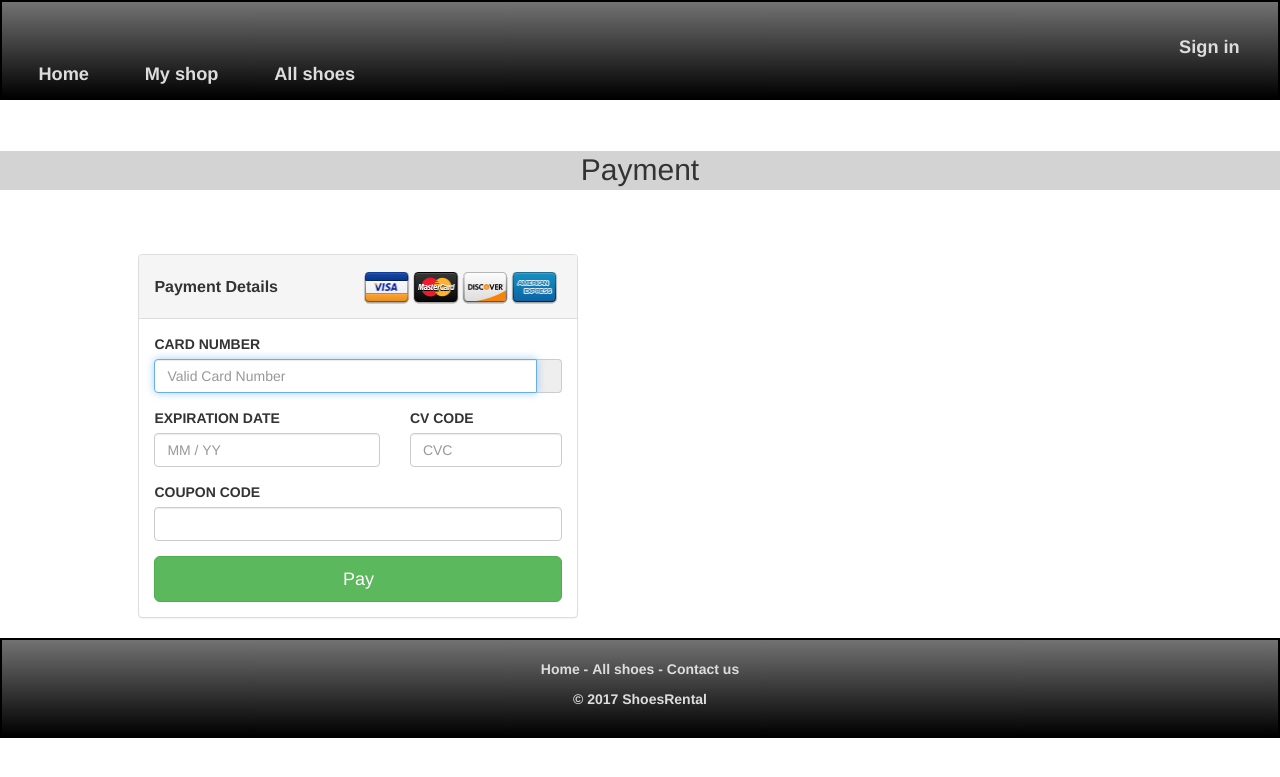
After one commit to issam21000/LumberShoes, a PHP site: template components/paymentForm.twig in a window 1280 px wide. The commit adds this page. Shown: the top 777 px of the page. Run offline with PHP 8.4, Linux system fonts and the light colour scheme; the template is opened without the code that fills it, so the values that code supplies are empty; some libraries are stand-ins or nearby versions.

Commit message:
add form payment

```diff
--- /dev/null
+++ b/Assets/css/payment.css
@@ -0,0 +1,58 @@
+
+/* CSS for Credit Card Payment form */
+.credit-card-box .panel-title {
+    display: inline;
+    font-weight: bold;
+}
+.credit-card-box .form-control.error {
+    border-color: red;
+    outline: 0;
+    box-shadow: inset 0 1px 1px rgba(0,0,0,0.075),0 0 8px rgba(255,0,0,0.6);
+}
+.credit-card-box label.error {
+  font-weight: bold;
+  color: red;
+  padding: 2px 8px;
+  margin-top: 2px;
+}
+.credit-card-box .payment-errors {
+  font-weight: bold;
+  color: red;
+  padding: 2px 8px;
+  margin-top: 2px;
+}
+.credit-card-box label {
+    display: block;
+}
+/* The old "center div vertically" hack */
+.credit-card-box .display-table {
+    display: table;
+}
+.credit-card-box .display-tr {
+    display: table-row;
+}
+.credit-card-box .display-td {
+    display: table-cell;
+    vertical-align: middle;
+    width: 50%;
+}
+/* Just looks nicer */
+.credit-card-box .panel-heading img {
+    min-width: 180px;
+}
+
+.containerPaiment{
+	margin-right: 10px;
+	margin-left: 5%;
+  margin-top: 5%;
+}
+
+
+.rowpayment{
+	margin-right: 10px;
+	margin-left: 5%;
+}
+
+.colPayment{
+	width: 470px;
+}
--- a/Assets/css/styles.css
+++ b/Assets/css/styles.css
@@ -77,8 +77,8 @@ footer {
 	height: 100px;
 	background: linear-gradient(#727272,#000000);
 	text-align: center;
-	/*position: absolute;*/
-	/*bottom: 0;*/
+	/*position: absolute;
+	bottom: 0;*/
 
 }
 .header a.enregistrer{
@@ -313,7 +313,7 @@ span.ShoesRental{
 	border:1px solid #d7d9e4 ;
 	margin-left:5%;
 	margin-top: 2%;
-	height: auto;
+	height: 20%;
 	width: 20%;
 	overflow: hidden;
 }
--- a/app/route.php
+++ b/app/route.php
@@ -51,6 +51,9 @@ $app->post('/bag/add', 'OrderController:addToBag')->setName('add_to_bag');
 
 $app->get('/bag', 'OrderController:displayBag')->setName('display_bag');
 
+//payment
+$app->post('/bag/payment', 'OrderController:payment')->setName('payment');
+
 //Remove an orderLine from bag
 
 $app->get('/bag/remove/{id:[0-9]+}', 'OrderController:removeFromBag')->setName('remove_from_bag');
--- a/app/src/Controllers/ShoesController.php
+++ b/app/src/Controllers/ShoesController.php
@@ -56,7 +56,7 @@ final class ShoesController extends BaseController
 
     public function searchShoes(Request $request, Response $response, $args){
         $brand = Brand::all();
-
+        $search=$request->getParam('query');
          if(isset($_GET['search']) && $_GET['search'] == 'submit'){
             $shoes = Shoes::where('model', 'like', "%$search%")->orWhere('description', 'like', "%$search%")->orWhereIn('brand_id', Brand::where('legend','like',"%$search%")->distinct()->get())->distinct()->get();
             return $this->container->view->render($response, 'shoes.twig',['shoes'=> $shoes,'brand'=> $brand] );
--- a/components/detailsShoes.twig
+++ b/components/detailsShoes.twig
@@ -8,6 +8,12 @@
 	{% block content %}
 
 		<h2 class="section-container">Shoes details</h2>
+
+		{% if flash.getMessage('addBag')[0] %}
+				 <div class="alert alert-success">
+					<b>{{ flash.getMessage('addBag')[0] }}</b>
+				</div>
+		{% endif %}
 
 		<div class="shoesDetailsContainer">
 
--- /dev/null
+++ b/components/paymentForm.twig
@@ -0,0 +1,100 @@
+{% extends 'templates/base_layout.twig' %}
+
+	{% block title %}
+		{{ parent() }} Payment
+	{% endblock %}
+
+  {% block custom_assets %}
+    <link rel="stylesheet" type="text/css" href="/Assets/css/payment.css">
+	{% endblock %}
+
+
+{% block content %}
+<h2 class="section-container">Payment</h2>
+  <div class="container containerPaiment">
+    <div class="row rowpayment">
+        <div class="col-xs-12 col-md-4 colPayment">
+            <div class="panel panel-default credit-card-box">
+                <div class="panel-heading display-table" >
+                    <div class="row display-tr" >
+                        <h3 class="panel-title display-td" >Payment Details</h3>
+                        <div class="display-td" >
+                            <img class="img-responsive pull-right" src="/Assets/fonts/payment.png">
+                        </div>
+                    </div>
+                </div>
+                <div class="panel-body">
+                    <form role="form" id="payment-form" method="post" action={{ path_for('validate_order') }}>
+                        <div class="row">
+                            <div class="col-xs-12">
+                                <div class="form-group">
+                                    <label for="cardNumber">CARD NUMBER</label>
+                                    <div class="input-group">
+                                        <input
+                                            type="tel"
+                                            class="form-control"
+                                            name="cardNumber"
+                                            placeholder="Valid Card Number"
+                                            autocomplete="cc-number"
+                                            required autofocus
+                                        />
+                                        <span class="input-group-addon"><i class="fa fa-credit-card"></i></span>
+                                    </div>
+                                </div>
+                            </div>
+                        </div>
+                        <div class="row">
+                            <div class="col-xs-7 col-md-7">
+                                <div class="form-group">
+                                    <label for="cardExpiry"><span class="hidden-xs">EXPIRATION</span><span class="visible-xs-inline">EXP</span> DATE</label>
+                                    <input
+                                        type="tel"
+                                        class="form-control"
+                                        name="cardExpiry"
+                                        placeholder="MM / YY"
+                                        autocomplete="cc-exp"
+                                        required
+                                    />
+                                </div>
+                            </div>
+                            <div class="col-xs-5 col-md-5 pull-right">
+                                <div class="form-group">
+                                    <label for="cardCVC">CV CODE</label>
+                                    <input
+                                        type="tel"
+                                        class="form-control"
+                                        name="cardCVC"
+                                        placeholder="CVC"
+                                        autocomplete="cc-csc"
+                                        required
+                                    />
+                                </div>
+                            </div>
+                        </div>
+                        <div class="row">
+                            <div class="col-xs-12">
+                                <div class="form-group">
+                                    <label for="couponCode">COUPON CODE</label>
+                                    <input type="text" class="form-control" name="couponCode" />
+                                </div>
+                            </div>
+                        </div>
+                        <div class="row">
+                            <div class="col-xs-12">
+                              <input type="hidden" name="order_id" value="{{ active_order.id }}" />
+                                <button class="subscribe btn btn-success btn-lg btn-block" type="submit">Pay</button>
+                            </div>
+                        </div>
+                        <div class="row" style="display:none;">
+                            <div class="col-xs-12">
+                                <p class="payment-errors"></p>
+                            </div>
+                        </div>
+                    </form>
+                </div>
+              </div>
+          </div>
+      </div>
+  </div>
+
+{% endblock %}
```
Also changed, not shown: app/src/Controllers/OrderController.php (+11 -3 lines), components/bag.twig (+11 -8 lines), components/order.twig (+2 -9 lines), components/orders.twig (+2 -6 lines), Assets/fonts/payment.png (added), components/formContact.twig (line endings or trailing spaces).
